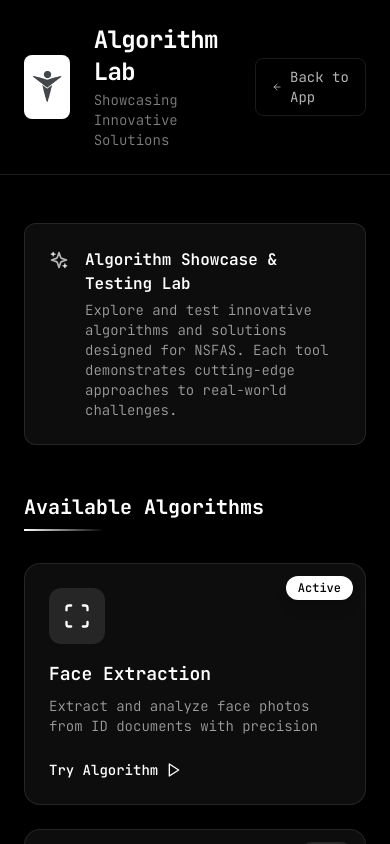
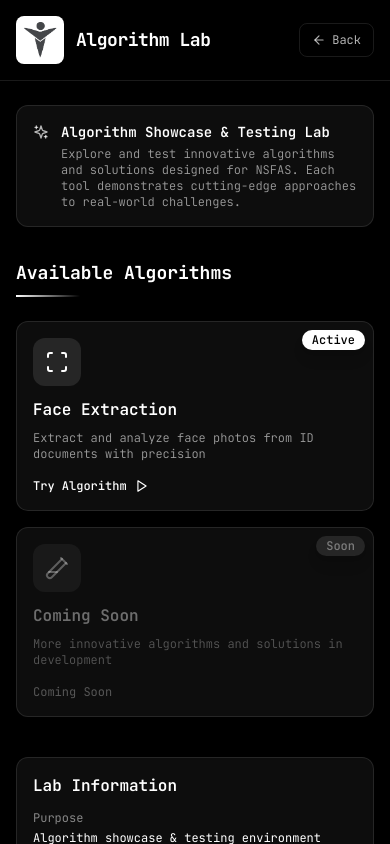
Before and after one commit to ThabeloPeter/nsfas-algorithm-lab, a Next.js app: page /preprod in a window 390 px wide. Shown: the top 844 px of the page. Built offline with nearby package versions, Linux system fonts and the light colour scheme.

Commit message:
Optimize Algorithm Lab menu page for mobile devices

```diff
--- a/src/preprod/components/PreprodMenu.jsx
+++ b/src/preprod/components/PreprodMenu.jsx
@@ -32,11 +32,11 @@
 
       {/* Header */}
       <div className="bg-black border-b border-white/10">
-        <div className="max-w-7xl mx-auto px-6 py-6">
-          <div className="flex items-center justify-between">
-            <div className="flex items-center space-x-6">
+        <div className="max-w-7xl mx-auto px-4 md:px-6 py-4 md:py-6">
+          <div className="flex items-center justify-between flex-wrap gap-4">
+            <div className="flex items-center space-x-3 md:space-x-6">
               {/* NSFAS Logo */}
-              <div className="relative w-16 h-16 bg-white rounded-lg p-2 shadow-lg">
+              <div className="relative w-12 h-12 md:w-16 md:h-16 bg-white rounded-lg p-1.5 md:p-2 shadow-lg flex-shrink-0">
                 <img
                   src="/images/logo.png"
                   alt="NSFAS"
@@ -44,41 +44,42 @@
                 />
               </div>
               <div>
-                <h1 className="text-2xl font-bold text-white tracking-tight">
+                <h1 className="text-lg md:text-2xl font-bold text-white tracking-tight">
                   Algorithm Lab
                 </h1>
-                <p className="text-sm text-white/50 font-light mt-0.5">
+                <p className="text-xs md:text-sm text-white/50 font-light mt-0.5 hidden sm:block">
                   Showcasing Innovative Solutions
                 </p>
               </div>
             </div>
             <Link
               href="/"
-              className="flex items-center space-x-2 px-4 py-2 text-white/70 hover:text-white hover:bg-white/5 rounded-lg transition-all text-sm border border-white/10 hover:border-white/20"
+              className="flex items-center space-x-1.5 md:space-x-2 px-3 md:px-4 py-2 text-white/70 hover:text-white hover:bg-white/5 rounded-lg transition-all text-xs md:text-sm border border-white/10 hover:border-white/20"
             >
-              <ArrowLeft className="w-4 h-4" />
-              <span>Back to App</span>
+              <ArrowLeft className="w-3.5 h-3.5 md:w-4 md:h-4" />
+              <span className="hidden sm:inline">Back to App</span>
+              <span className="sm:hidden">Back</span>
             </Link>
           </div>
         </div>
       </div>
 
       {/* Main Content */}
-      <div className="max-w-7xl mx-auto px-6 py-12">
+      <div className="max-w-7xl mx-auto px-4 md:px-6 py-6 md:py-12">
 
         {/* Info Banner */}
         <motion.div
           initial={{ opacity: 0, y: -10 }}
           animate={{ opacity: 1, y: 0 }}
-          className="mb-12 p-6 bg-white/5 border border-white/10 rounded-xl backdrop-blur-sm"
+          className="mb-8 md:mb-12 p-4 md:p-6 bg-white/5 border border-white/10 rounded-xl backdrop-blur-sm"
         >
-          <div className="flex items-start space-x-4">
-            <Sparkles className="w-5 h-5 text-white/70 mt-0.5 flex-shrink-0" />
+          <div className="flex items-start space-x-3 md:space-x-4">
+            <Sparkles className="w-4 h-4 md:w-5 md:h-5 text-white/70 mt-0.5 flex-shrink-0" />
             <div className="flex-1">
-              <p className="text-white font-semibold mb-1">
+              <p className="text-white font-semibold mb-1 text-sm md:text-base">
                 Algorithm Showcase & Testing Lab
               </p>
-              <p className="text-white/60 text-sm font-light">
+              <p className="text-white/60 text-xs md:text-sm font-light">
                 Explore and test innovative algorithms and solutions designed for NSFAS. Each tool demonstrates cutting-edge approaches to real-world challenges.
               </p>
             </div>
@@ -86,13 +87,13 @@
         </motion.div>
 
         {/* Section Header */}
-        <div className="mb-8">
-          <h2 className="text-xl font-bold text-white mb-2">Available Algorithms</h2>
-          <div className="h-0.5 w-20 bg-gradient-to-r from-white to-transparent"></div>
+        <div className="mb-6 md:mb-8">
+          <h2 className="text-lg md:text-xl font-bold text-white mb-2">Available Algorithms</h2>
+          <div className="h-0.5 w-16 md:w-20 bg-gradient-to-r from-white to-transparent"></div>
         </div>
 
         {/* Tools Grid */}
-        <div className="grid grid-cols-1 md:grid-cols-2 lg:grid-cols-3 gap-6">
+        <div className="grid grid-cols-1 md:grid-cols-2 lg:grid-cols-3 gap-4 md:gap-6">
           {testTools.map((tool, index) => {
             const Icon = tool.icon;
             const isDisabled = tool.status === 'disabled';
@@ -100,8 +101,8 @@
             const cardContent = (
               <div className="relative h-full flex flex-col">
                 {/* Status Tag */}
-                <div className="absolute -top-3 -right-3 z-10">
-                  <div className={`px-3 py-1 rounded-full text-xs font-medium shadow-lg ${
+                <div className="absolute -top-2 md:-top-3 -right-2 md:-right-3 z-10">
+                  <div className={`px-2.5 md:px-3 py-0.5 md:py-1 rounded-full text-xs font-medium shadow-lg ${
                     isDisabled
                       ? 'bg-white/10 text-white/40'
                       : 'bg-white text-black'
@@ -111,12 +112,12 @@
                 </div>
 
                 {/* Icon */}
-                <div className={`w-14 h-14 rounded-xl flex items-center justify-center mb-4 ${
+                <div className={`w-12 h-12 md:w-14 md:h-14 rounded-xl flex items-center justify-center mb-3 md:mb-4 ${
                   isDisabled
                     ? 'bg-white/5'
                     : 'bg-white/10'
                 }`}>
-                  <Icon className={`w-7 h-7 ${
+                  <Icon className={`w-6 h-6 md:w-7 md:h-7 ${
                     isDisabled
                       ? 'text-white/30'
                       : 'text-white'
@@ -124,14 +125,14 @@
                 </div>
 
                 {/* Title */}
-                <h3 className={`text-lg font-semibold mb-2 ${
+                <h3 className={`text-base md:text-lg font-semibold mb-2 ${
                   isDisabled ? 'text-white/40' : 'text-white'
                 }`}>
                   {tool.title}
                 </h3>
 
                 {/* Description */}
-                <p className={`text-sm mb-6 flex-grow font-light ${
+                <p className={`text-xs md:text-sm mb-4 md:mb-6 flex-grow font-light ${
                   isDisabled ? 'text-white/30' : 'text-white/60'
                 }`}>
                   {tool.description}
@@ -139,13 +140,13 @@
 
                 {/* Action */}
                 {!isDisabled && (
-                  <div className="flex items-center space-x-2 text-sm font-medium text-white group-hover:translate-x-1 transition-transform">
+                  <div className="flex items-center space-x-2 text-xs md:text-sm font-medium text-white group-hover:translate-x-1 transition-transform">
                     <span>Try Algorithm</span>
-                    <Play className="w-4 h-4" />
+                    <Play className="w-3.5 h-3.5 md:w-4 md:h-4" />
                   </div>
                 )}
                 {isDisabled && (
-                  <div className="text-sm text-white/30">
+                  <div className="text-xs md:text-sm text-white/30">
                     Coming Soon
                   </div>
                 )}
@@ -160,12 +161,12 @@
                 transition={{ delay: index * 0.1 }}
               >
                 {isDisabled ? (
-                  <div className="bg-white/5 rounded-2xl border border-white/10 p-6 h-full cursor-not-allowed">
+                  <div className="bg-white/5 rounded-xl md:rounded-2xl border border-white/10 p-4 md:p-6 h-full cursor-not-allowed">
                     {cardContent}
                   </div>
                 ) : (
                   <Link href={tool.href}>
-                    <div className="bg-white/5 rounded-2xl border border-white/10 hover:border-white/30 hover:bg-white/10 transition-all p-6 h-full cursor-pointer group">
+                    <div className="bg-white/5 rounded-xl md:rounded-2xl border border-white/10 hover:border-white/30 hover:bg-white/10 transition-all p-4 md:p-6 h-full cursor-pointer group">
                       {cardContent}
                     </div>
                   </Link>
@@ -180,10 +181,10 @@
           initial={{ opacity: 0 }}
           animate={{ opacity: 1 }}
           transition={{ delay: 0.5 }}
-          className="mt-16 bg-white/5 rounded-2xl border border-white/10 p-8"
+          className="mt-10 md:mt-16 bg-white/5 rounded-xl md:rounded-2xl border border-white/10 p-4 md:p-8"
         >
-          <h3 className="text-lg font-semibold text-white mb-4">Lab Information</h3>
-          <div className="grid grid-cols-1 md:grid-cols-2 gap-4 text-sm">
+          <h3 className="text-base md:text-lg font-semibold text-white mb-3 md:mb-4">Lab Information</h3>
+          <div className="grid grid-cols-1 sm:grid-cols-2 gap-3 md:gap-4 text-xs md:text-sm">
             <div>
               <p className="text-white/50 mb-1">Purpose</p>
               <p className="text-white">Algorithm showcase & testing environment</p>
@@ -198,7 +199,7 @@
             </div>
             <div>
               <p className="text-white/50 mb-1">Access URL</p>
-              <code className="text-white font-mono text-xs bg-white/10 px-2 py-1 rounded">/preprod</code>
+              <code className="text-white font-mono text-xs bg-white/10 px-2 py-1 rounded break-all">/preprod</code>
             </div>
           </div>
         </motion.div>
```
